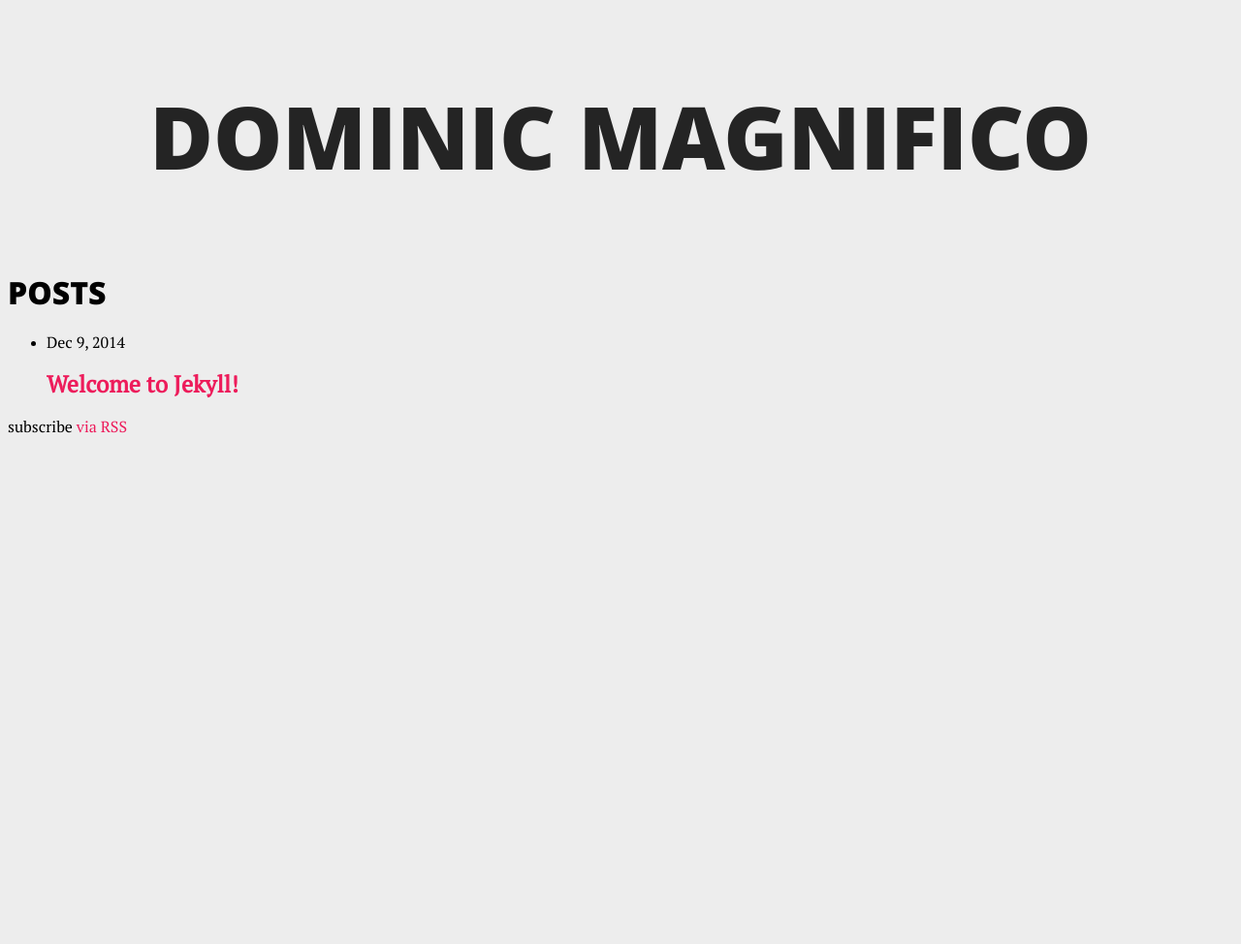
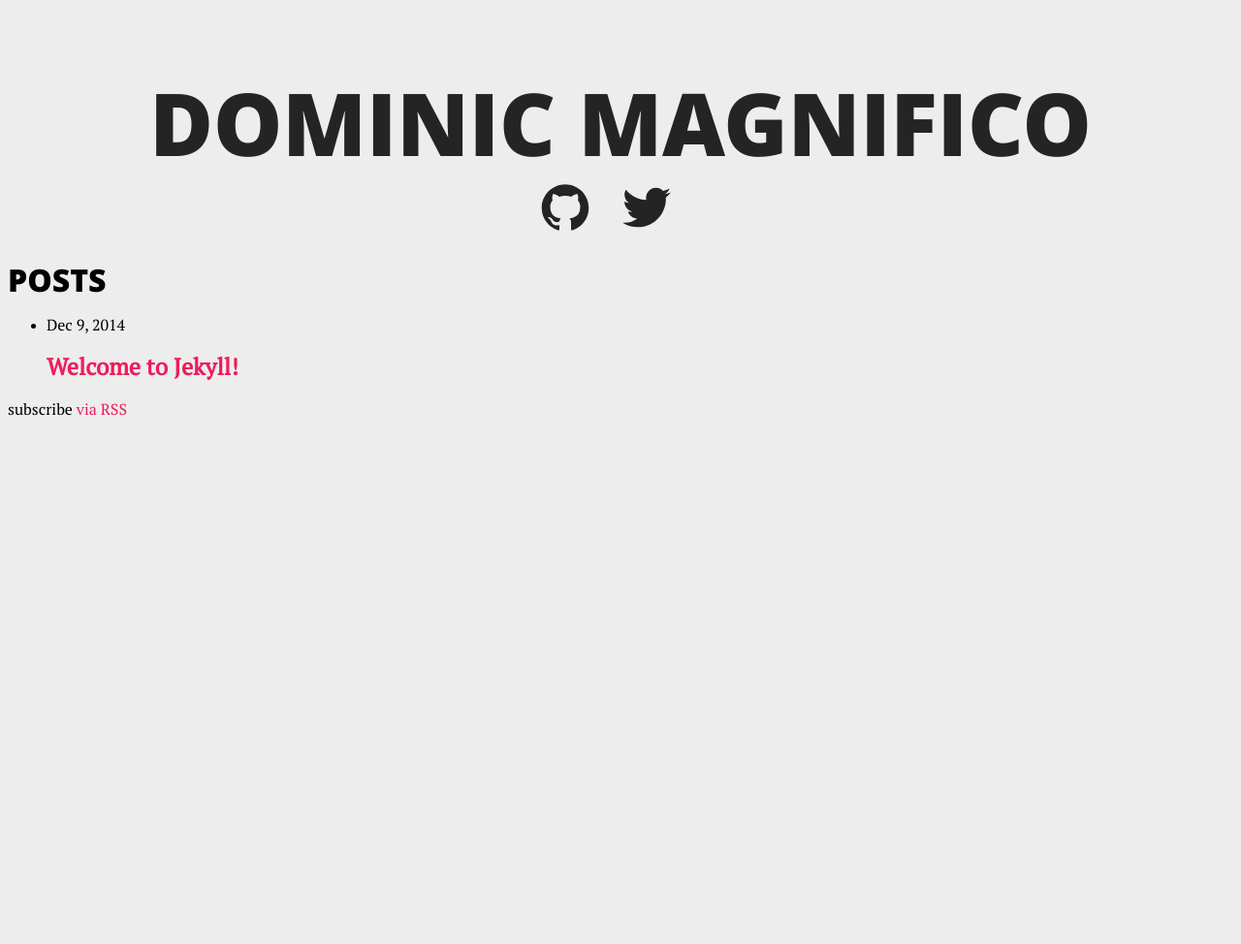
Before and after one commit to magnificode/dommagnifi.co, a Jekyll site: the page built from index.html, in a window 1280 px wide. Shown: the whole page at 97% size. Built offline with Jekyll 4.4.1, drawn with Linux system fonts in a browser that asks for light colours.

Commit message:
Add social Links

```diff
--- a/_includes/header.html
+++ b/_includes/header.html
@@ -1,5 +1,21 @@
 <header class="site-header">
+	<h1>Dominic Magnifico</h1>
+	<div class="header__social">
+          {% if site.github_username %}
+            <a href="https://github.com/{{ site.github_username }}">
+                <svg viewBox="0 0 16 16">
+                  <path d="M7.999,0.431c-4.285,0-7.76,3.474-7.76,7.761 c0,3.428,2.223,6.337,5.307,7.363c0.388,0.071,0.53-0.168,0.53-0.374c0-0.184-0.007-0.672-0.01-1.32 c-2.159,0.469-2.614-1.04-2.614-1.04c-0.353-0.896-0.862-1.135-0.862-1.135c-0.705-0.481,0.053-0.472,0.053-0.472 c0.779,0.055,1.189,0.8,1.189,0.8c0.692,1.186,1.816,0.843,2.258,0.645c0.071-0.502,0.271-0.843,0.493-1.037 C4.86,11.425,3.049,10.76,3.049,7.786c0-0.847,0.302-1.54,0.799-2.082C3.768,5.507,3.501,4.718,3.924,3.65 c0,0,0.652-0.209,2.134,0.796C6.677,4.273,7.34,4.187,8,4.184c0.659,0.003,1.323,0.089,1.943,0.261 c1.482-1.004,2.132-0.796,2.132-0.796c0.423,1.068,0.157,1.857,0.077,2.054c0.497,0.542,0.798,1.235,0.798,2.082 c0,2.981-1.814,3.637-3.543,3.829c0.279,0.24,0.527,0.713,0.527,1.437c0,1.037-0.01,1.874-0.01,2.129 c0,0.208,0.14,0.449,0.534,0.373c3.081-1.028,5.302-3.935,5.302-7.362C15.76,3.906,12.285,0.431,7.999,0.431z"/>
+                </svg>
+            </a>
+          {% endif %}
 
-
-
+          {% if site.twitter_username %}
+            <a href="https://twitter.com/{{ site.twitter_username }}">
+                <svg viewBox="0 0 16 16">
+                  <path d="M15.969,3.058c-0.586,0.26-1.217,0.436-1.878,0.515c0.675-0.405,1.194-1.045,1.438-1.809
+                  c-0.632,0.375-1.332,0.647-2.076,0.793c-0.596-0.636-1.446-1.033-2.387-1.033c-1.806,0-3.27,1.464-3.27,3.27 c0,0.256,0.029,0.506,0.085,0.745C5.163,5.404,2.753,4.102,1.14,2.124C0.859,2.607,0.698,3.168,0.698,3.767 c0,1.134,0.577,2.135,1.455,2.722C1.616,6.472,1.112,6.325,0.671,6.08c0,0.014,0,0.027,0,0.041c0,1.584,1.127,2.906,2.623,3.206 C3.02,9.402,2.731,9.442,2.433,9.442c-0.211,0-0.416-0.021-0.615-0.059c0.416,1.299,1.624,2.245,3.055,2.271 c-1.119,0.877-2.529,1.4-4.061,1.4c-0.264,0-0.524-0.015-0.78-0.046c1.447,0.928,3.166,1.469,5.013,1.469 c6.015,0,9.304-4.983,9.304-9.304c0-0.142-0.003-0.283-0.009-0.423C14.976,4.29,15.531,3.714,15.969,3.058z"/>
+                </svg>
+            </a>
+          {% endif %}
+      </div>
 </header>
--- a/_sass/_base.scss
+++ b/_sass/_base.scss
@@ -8,3 +8,13 @@
     font-family: pt_serifregular, serif;
     background: $color-2;
 }
+
+svg{
+	width: 50px;
+	height: 50px;
+	fill: $color-1;
+	transition: 400ms;
+	&:hover{
+		fill: $color-3;
+	}
+}
--- a/_sass/_layouts.scss
+++ b/_sass/_layouts.scss
@@ -1,7 +1,13 @@
 /*------------------------------------*\
-    ::Full Height
+    ::Site Header
 \*------------------------------------*/
-.high{
-    height: 100%;
+.site-header{
     text-align: center;
+    .header__social{
+	display: inline-block;
+    	width: 100%;
+    	a{
+    		margin: {right:$pad*2;}
+    	}
+    }
 }
--- a/_sass/_styles.scss
+++ b/_sass/_styles.scss
@@ -1,7 +1,7 @@
 /*------------------------------------*\
-    ::Full Height
+    ::Site Header
 \*------------------------------------*/
-.high{
+.site-header{
 	h1{
 		color: $color-1;
 		font-size: 7vw;
--- a/_sass/_typography.scss
+++ b/_sass/_typography.scss
@@ -4,6 +4,7 @@
 h1{
 	font-family: open_sansextrabold, sans-serif;
 	text-transform: uppercase;
+	margin: {bottom: 0;}
 }
 
 a{
--- a/index.html
+++ b/index.html
@@ -1,9 +1,6 @@
 ---
 layout: default
 ---
-<section class="high">
-  <h1>Dominic Magnifico</h1>
-</section>
 
 <div class="home">
 
```
